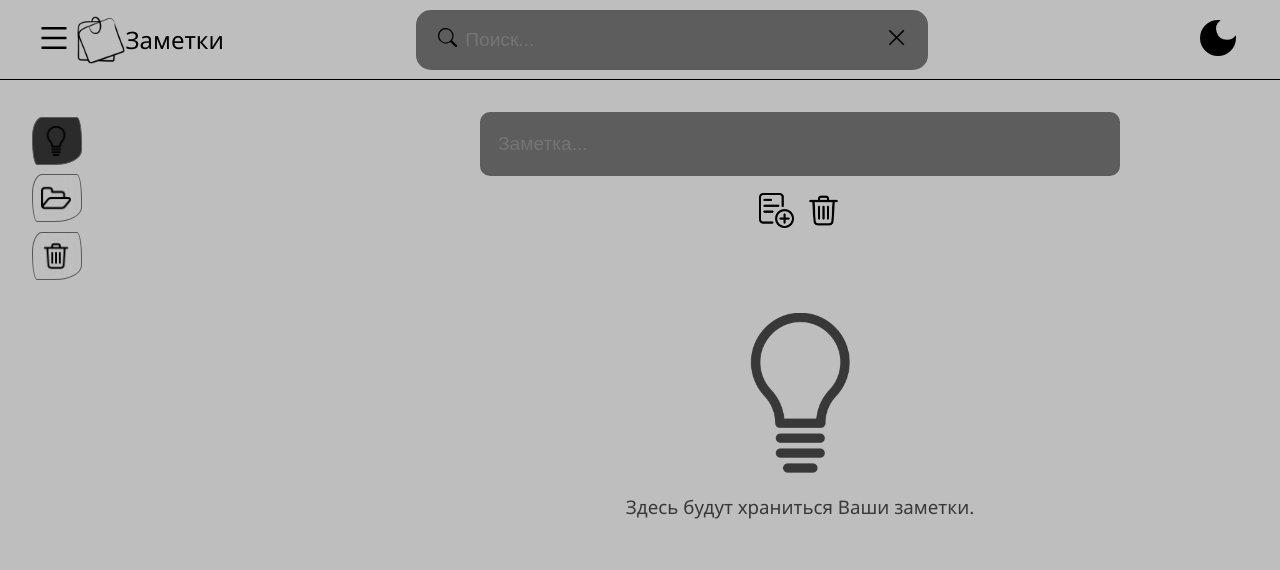
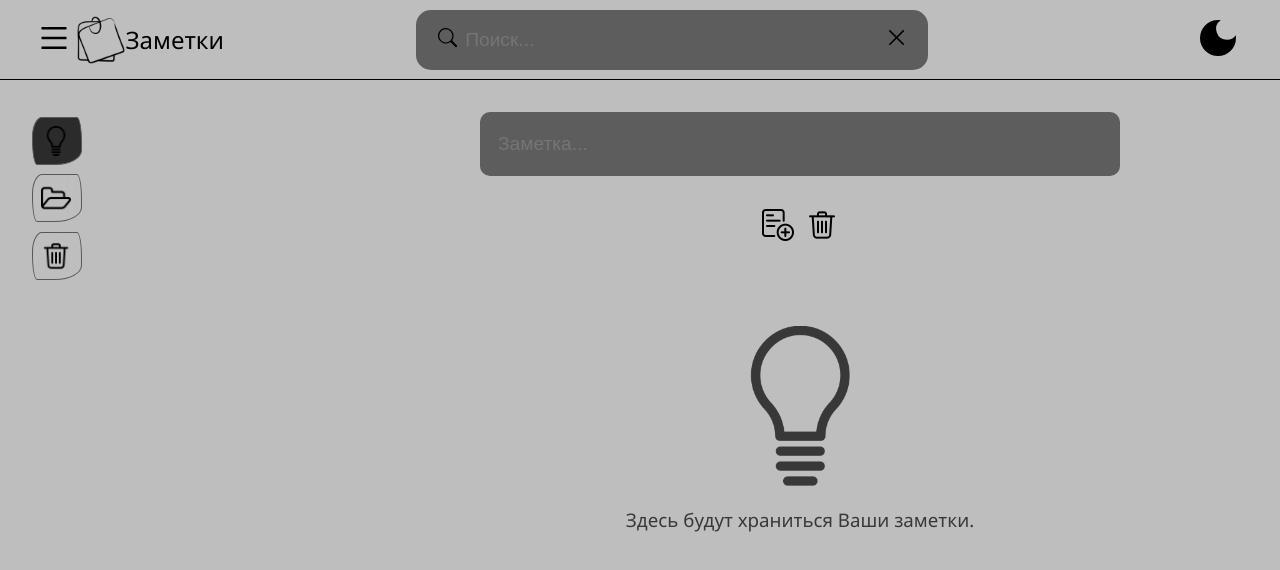
Before and after one commit to Evgenii-Buslaev/NotesAppReact, a React (Create React App) app: page / in a window 1280 px wide. Shown: the top 570 px of the page. Built offline with nearby package versions, Linux system fonts and the light colour scheme.

Commit message:
Fixed bag with clear bin button

```diff
--- a/src/UI/ImageButton.jsx
+++ b/src/UI/ImageButton.jsx
@@ -3,7 +3,12 @@ import styles from "../css/components/NoteInput.module.css";
 function ImageButton({ onClickHandler, title, imageSrc, imageAlt }) {
   return (
     <button onClick={onClickHandler} title={title}>
-      <img className={styles.formButtons} src={imageSrc} alt={imageAlt} />
+      <img
+        style={{ width: "2rem", marginTop: "1rem" }}
+        className={styles.formButtons}
+        src={imageSrc}
+        alt={imageAlt}
+      />
     </button>
   );
 }
```
